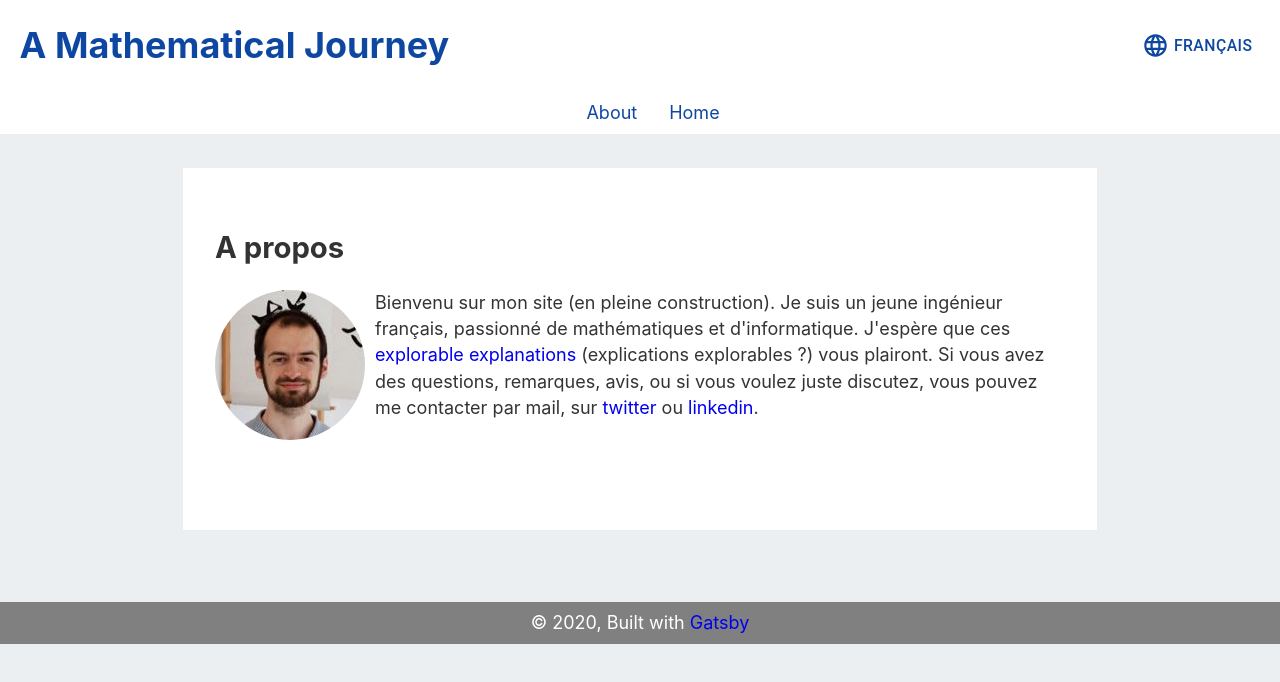
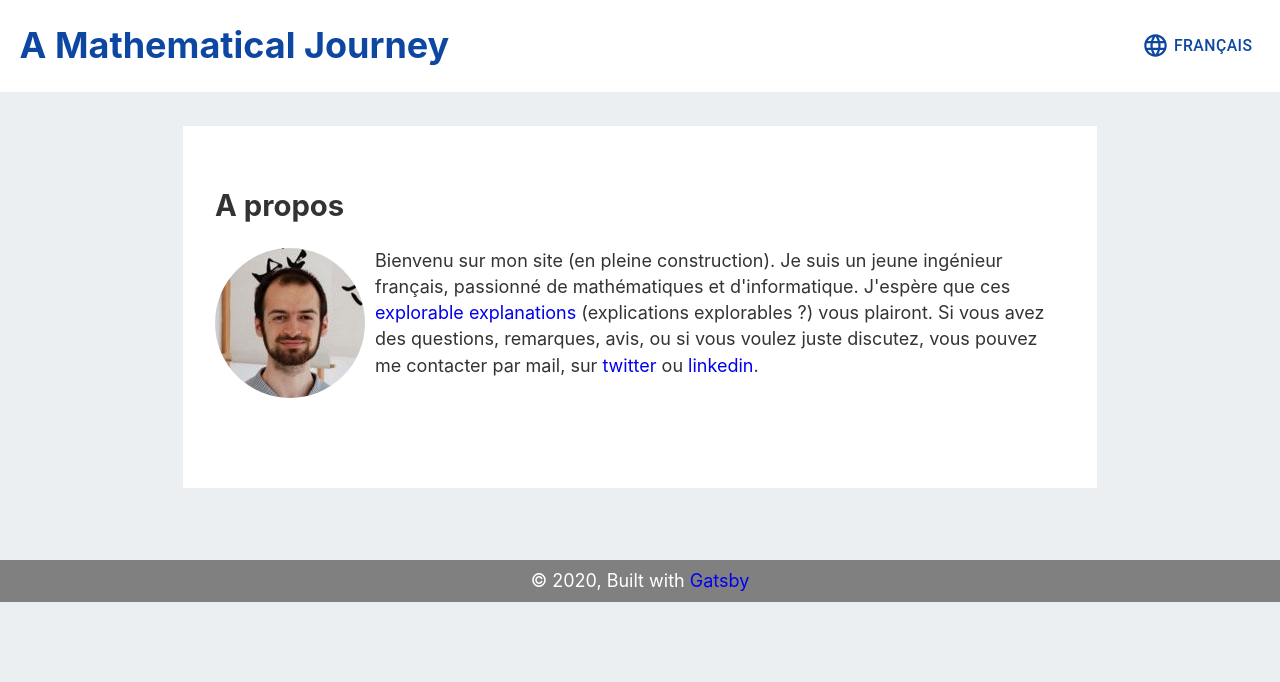
Before and after one commit to alexfauquette/aMathJourney, a Gatsby site: page /about/fr in a window 1280 px wide. Built offline with nearby package versions, Linux system fonts and the light colour scheme; Gatsby itself is replaced by a stand-in of ours.

Commit message:
remove about

```diff
--- a/src/components/Header/index.js
+++ b/src/components/Header/index.js
@@ -21,7 +21,7 @@ const Header = ({
         style={{ float: "right" }}
       />
     </div>
-    <ol className={classes.menu}>
+    {/* <ol className={classes.menu}>
       <li>
         <Link
           to={`/about/${languages[currentLanguage]}`}
@@ -35,7 +35,7 @@ const Header = ({
           Home
         </Link>
       </li>
-    </ol>
+    </ol> */}
   </header>
 )
 
--- a/src/components/layout.js
+++ b/src/components/layout.js
@@ -12,14 +12,14 @@ import PropTypes from "prop-types"
 import Header from "./Header"
 import "./layout.css"
 import classes from "./layout.module.scss"
-import { default as AboutEn } from "src/components/About/en"
-import { default as AboutFr } from "src/components/About/fr"
+// import { default as AboutEn } from "src/components/About/en"
+// import { default as AboutFr } from "src/components/About/fr"
 
 const Layout = ({
   children,
   location,
   currentLanguage = "English",
-  showAbout = false,
+  // showAbout = false,
 }) => (
   <div className={classes.root}>
     <Header
@@ -28,11 +28,11 @@ const Layout = ({
     />
     <main className={classes.main}>
       <article className={classes.article}>{children}</article>
-      {showAbout ? (
+      {/* {showAbout ? (
         <div className={classes.aboutContainer}>
           {currentLanguage === "Français" ? <AboutFr /> : <AboutEn />}
         </div>
-      ) : null}
+      ) : null} */}
     </main>
     <footer>
       © {new Date().getFullYear()}, Built with
```
Also changed, not shown: src/pages/virus/fr.js (+1 -12 lines).
